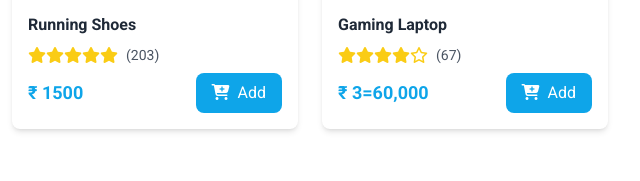
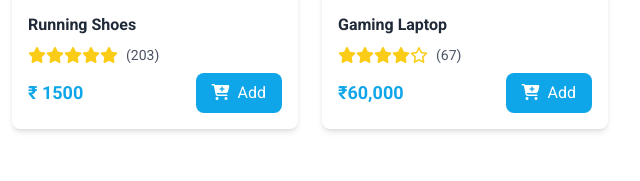
Before and after one commit to itsmechand/e-shop, a plain HTML site: page src/index.html in a window 1280 px wide. Shown: the part 1759-1940 px from the top of the page, 640-1280 px from the left. Drawn offline with nearby package versions, Linux system fonts and the light colour scheme.

Commit message:
Update index.html

```diff
--- a/src/index.html
+++ b/src/index.html
@@ -309,7 +309,7 @@
                             <span class="text-gray-600 text-sm ml-2">(67)</span>
                         </div>
                         <div class="flex justify-between items-center">
-                            <span class="text-sky-blue font-bold text-lg">₹ 3=60,000</span>
+                            <span class="text-sky-blue font-bold text-lg">₹60,000</span>
                             <button class="bg-sky-blue text-white px-4 py-2 rounded-lg hover:bg-sky-blue-dark transition-colors">
                                 <i class="fas fa-cart-plus mr-2"></i>Add
                             </button>
```
